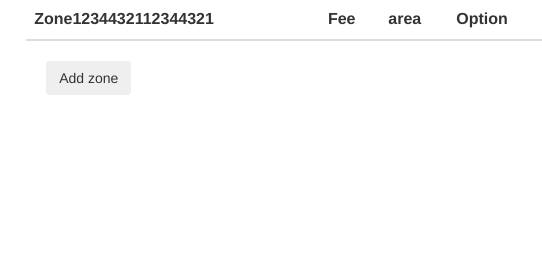
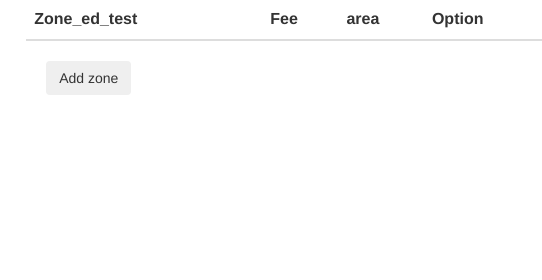
Before and after one commit to ultralabed/dynamic_zone, a website: page index.html in a window 1280 px wide. Shown: the top 280 px of the page, 738-1280 px from the left. Drawn offline with nearby package versions, Linux system fonts and the light colour scheme; some packages are replaced by stand-ins of ours.

Commit message:
test capistrano 6

```diff
--- a/index.html
+++ b/index.html
@@ -14,7 +14,7 @@
       <table class="table" id="zoneListTable">
         <thead>
           <tr>
-            <th>Zone1234432112344321<th>
+            <th>Zone_ed_test<th>
             <th>Fee</th>
             <th>area</th>
             <th>Option</th>
```
